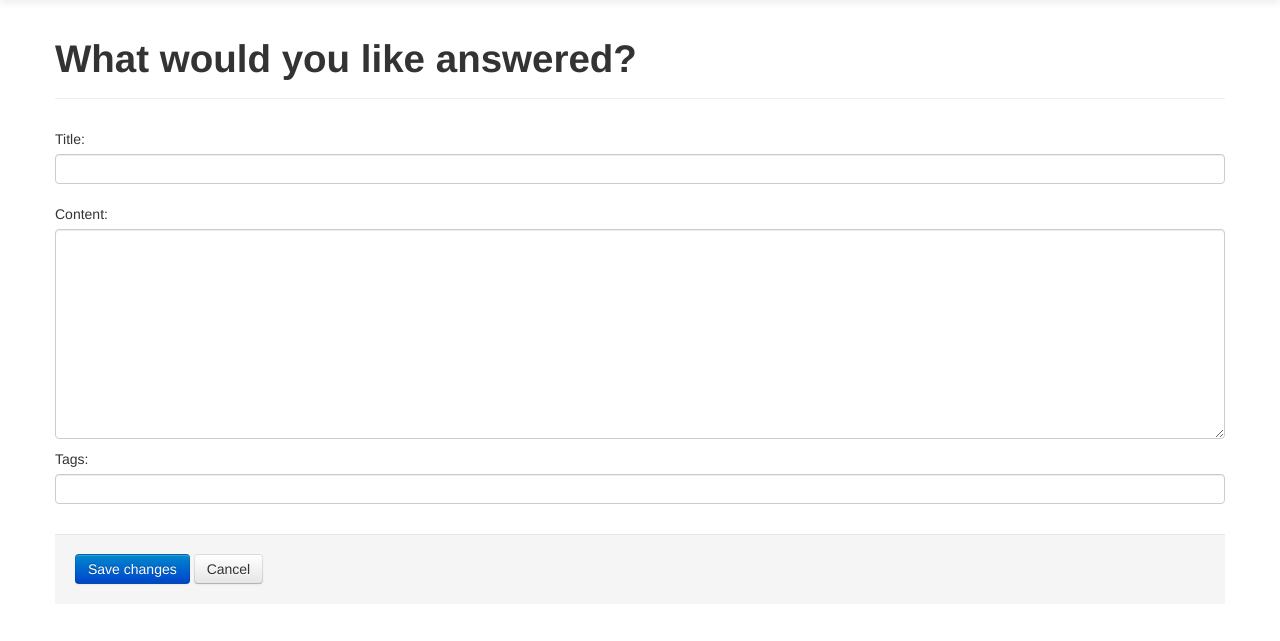
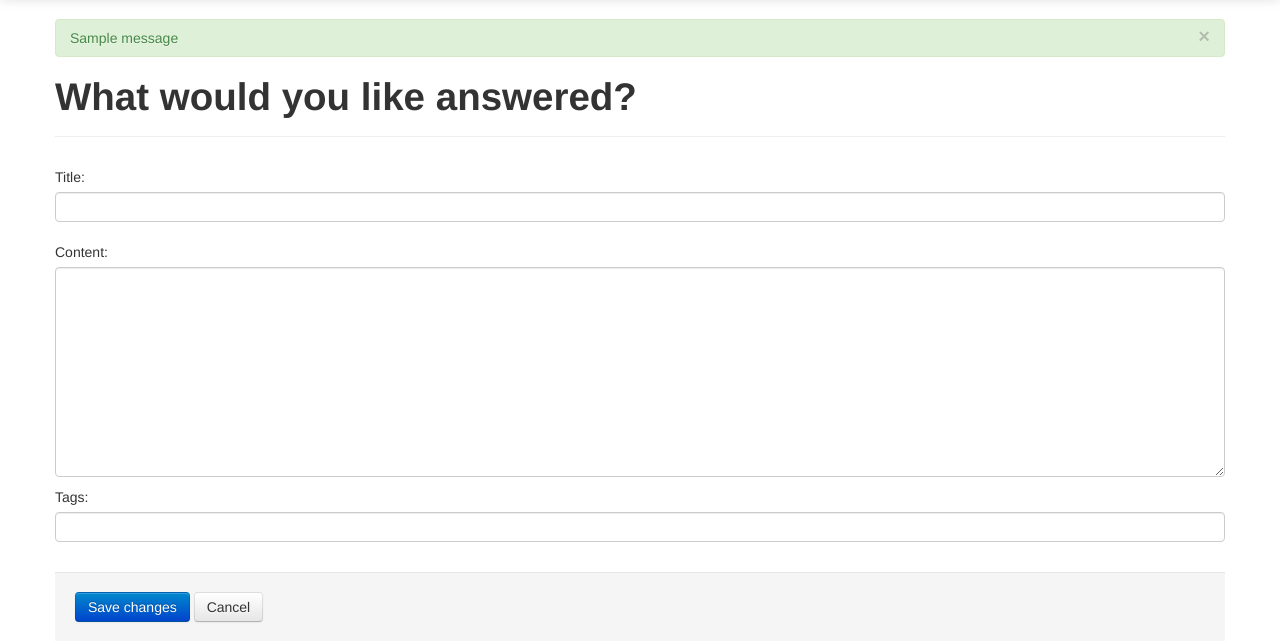
Before and after one commit to edufelipe/bufferoverflow, a Django app: page /question/ in a window 1280 px wide. Shown: the part 41-682 px from the top of the page. Run offline with Django 3.2, Linux system fonts and the light colour scheme; tables that the repository leaves empty hold one stand-in row (values such as "Sample post"); one stand-in notice (Sample message) is shown.

Commit message:
Display messages to users

```diff
--- a/question/views.py
+++ b/question/views.py
@@ -1,3 +1,4 @@
+from django.contrib import messages
 from django.template.response import TemplateResponse
 from django.shortcuts import redirect
 
@@ -43,6 +44,8 @@ def ask(request):
         form = QuestionForm(request.POST)
         if form.is_valid():
             form.save()
+            messages.add_message(request, messages.SUCCESS,
+                'Question Asked Successfully.')
             return redirect('home')
 
     return TemplateResponse(request, 'question/ask.html', {
--- a/templates/base.html
+++ b/templates/base.html
@@ -17,6 +17,12 @@
 </div>
 
 <div class="container">
+  {% for message in messages %}
+  <div class="alert alert-{{message.tags|default:'success'}}">
+    <button type="button" class="close" data-dismiss="alert">&times;</button>
+    {{ message }}
+  </div>
+  {% endfor %}
   <div class="page-header">
     {% block header %}
     <h1>Questions Asked <small>and answered</small></h1>
```
